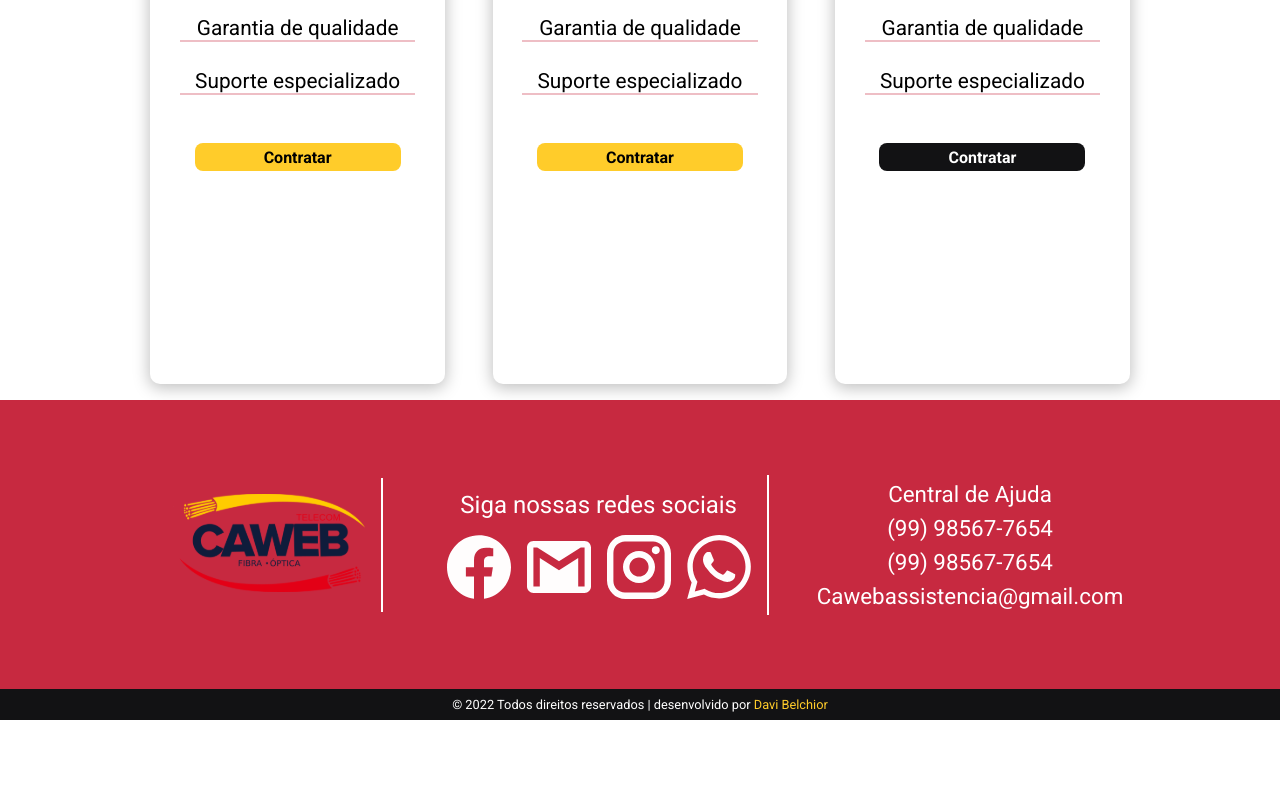
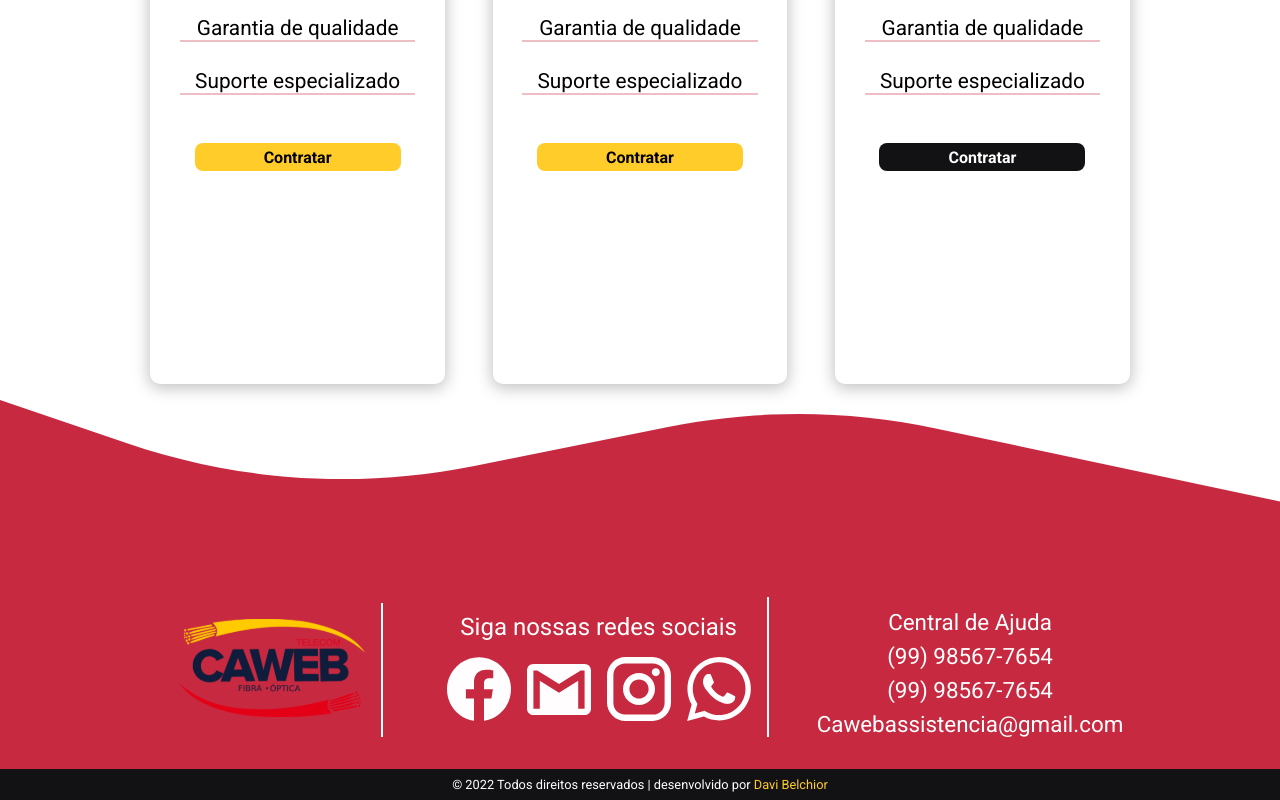
Before and after one commit to DanielSiilva/caweb-projet, a React (Vite) app: page / in a window 1280 px wide. Shown: the part 848-1648 px from the top of the page. Before the commit the page ends 1568 px from the top, so only its background shows below. Built offline with nearby package versions, Linux system fonts and the light colour scheme.

Commit message:
feat: imagem footer

```diff
--- a/src/components/Footer/styled.ts
+++ b/src/components/Footer/styled.ts
@@ -1,13 +1,20 @@
 import styled from "styled-components";
+import footer from '../../assets/footer.svg'
 
 export const FooterContainer = styled.footer`
    display: flex;
    flex-direction: column;
-   justify-content: center;
 
 
-   height: 40vh;
-   width: 100%;
+    gap:1rem;
+
+
+    height: 50vh;
+    width: 100%;
+
+    background: url(${footer});
+    background-size: 100%;
+    background-repeat: no-repeat;
 
 `
 
@@ -23,13 +30,15 @@ export const FooterLogo = styled.div`
 `
 
 export const FooterDescription = styled.section`
-    background:${(props)=> props.theme['red-700']};
-    height:50vw;
+
+
+
+    height:50vh;
     width: 100%;
 
     display: flex;
     justify-content: center;
-    align-items: center;
+    align-items: flex-end;
     gap:3rem;
     padding:1rem;
 
@@ -65,6 +74,7 @@ export const FooterSocialNetworks = styled.section`
         align-items: center;
         gap: 1rem;
 
+
         img{
             width: 4rem;
         }
```
